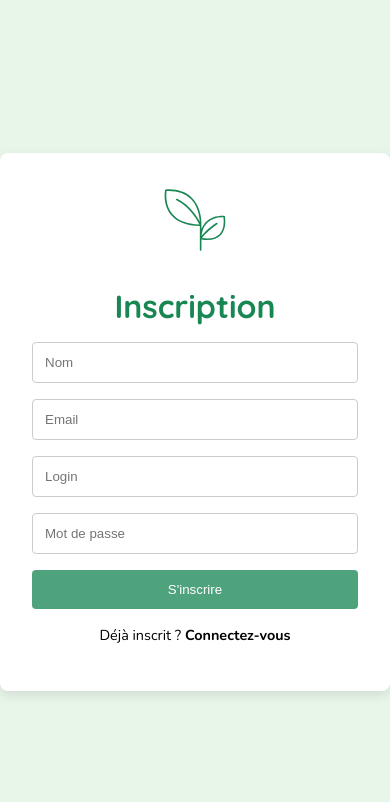
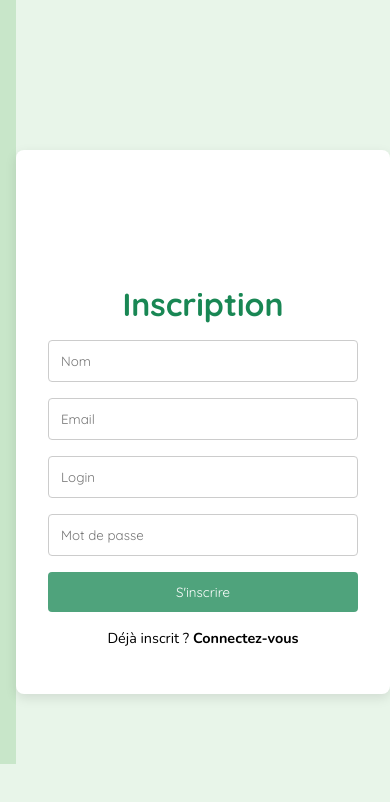
Before and after one commit to SSlhx/Plant-frontend, a React (Vite) app: page /register in a window 390 px wide. Shown: the top 802 px of the page. Built offline with nearby package versions, Linux system fonts and the light colour scheme.

Commit message:
petites modifs front : sidebar + polices + petits ajustements

```diff
--- a/src/App.css
+++ b/src/App.css
@@ -1,5 +1,14 @@
+html {
+  overflow-x: hidden;
+}
+
 body {
   margin: 0;
+  font-family: 'nunito';
+}
+
+h1, h2, h3, h4, h5, h6, button, input, textarea, select {
+  font-family: 'quicksand';
 }
 
 .app {
@@ -29,8 +38,9 @@ body {
   flex: 1;
   /* padding: 20px; */
   overflow-y: auto;
+  overflow-x: hidden;
   background-color: #c8e6c9;
-
+  padding-left: 1rem;
 }
 
 .sidebar {
@@ -47,4 +57,14 @@ body {
 .bloc-text{
   font-family: "Nunito";
 
+}
+
+input[type=range] {
+  accent-color: #198754;
+}
+
+@media screen and (max-width: 768px) {
+  .content {
+    margin-bottom: 80px;
   }
+}
--- a/src/Parcelles.jsx
+++ b/src/Parcelles.jsx
@@ -140,6 +140,14 @@ function Parcelles() {
   return (
     <div style={{ display: "flex", flexDirection: "column", alignItems: "start" }}>
       <h2>Parcelles</h2>
+        <h3>Ajouter une parcelle</h3>
+        <form onSubmit={handleSubmit} style={{ marginBottom: "3rem"}}>
+          <input name="libelle" placeholder="Nom" onChange={handleChange} required />
+          <input name="longueur" type="number" placeholder="Longueur" onChange={handleChange} required />
+          <input name="largeur" type="number" placeholder="Largeur" onChange={handleChange} required />
+          <input name="taille_carres" type="number" step="0.1" placeholder="Taille des carrés" onChange={handleChange} required />
+          <button type="submit">Ajouter</button>
+        </form>
           {parcelles.map(p => {
             const zoom = zooms[p.idParcelle] || 0.6;
             return (
@@ -285,15 +293,6 @@ function Parcelles() {
               </div>
             )
           })}
-
-      <h3>Ajouter une parcelle</h3>
-      <form onSubmit={handleSubmit}>
-        <input name="libelle" placeholder="Nom" onChange={handleChange} required />
-        <input name="longueur" type="number" placeholder="Longueur" onChange={handleChange} required />
-        <input name="largeur" type="number" placeholder="Largeur" onChange={handleChange} required />
-        <input name="taille_carres" type="number" step="0.1" placeholder="Taille des carrés" onChange={handleChange} required />
-        <button type="submit">Ajouter</button>
-      </form>
     </div>
   );
 
--- a/src/components/Header.css
+++ b/src/components/Header.css
@@ -28,4 +28,5 @@
 .logo svg{
   width: 100px;
   height: 70px;
+  fill: #ffffff;
 }
--- a/src/components/Sidebar.css
+++ b/src/components/Sidebar.css
@@ -20,3 +20,23 @@
   margin-bottom: 16px;
   border-radius: 8px;
 }
+
+@media screen and (max-width: 768px) {
+  .sidebar {
+    width: 100%;
+    height: 80px;
+    flex-direction: row;
+    padding-top: 0px;
+    position: absolute;
+    bottom: 0px;
+    justify-content: space-around;
+  }
+
+  .sidebar-header {
+    display: none;
+  }
+
+  .sidebar-item {
+    margin-bottom: 0px;
+  }
+}
--- a/src/components/sidebar.jsx
+++ b/src/components/sidebar.jsx
@@ -1,13 +1,14 @@
 import React from 'react';
+import { Link } from 'react-router-dom';
 import './Sidebar.css';
 
 const Sidebar = () => {
   return (
     <aside className="sidebar">
       <div className="sidebar-header bloc-titre">MENU</div>
-      <div className="sidebar-item"></div>
-      <div className="sidebar-item"></div>
-      <div className="sidebar-item"></div>
+      <div className="sidebar-item"><Link to="/parcelles"><svg xmlns="http://www.w3.org/2000/svg" height="100%" viewBox="0 -960 960 960" width="100%" fill="#ffffff"><path d="M292-120q-38 0-65-27.5T200-213v-371l-73-176H40v-80h141l66 160h591q23 0 35 19t1 39L760-399q51 8 85.5 47t34.5 92q0 58-40.5 99T741-120q-59 0-99.5-41T601-260q0-20 5-37t14-33l-131-12-120 180q-13 20-33.5 31T292-120Zm382-285 99-195H280l50 120q8 20 25.5 33.5T396-431l278 26ZM293-201q2 0 9-5l97-144q-49-5-77-23.5T280-412v200q0 5 4 8t9 3Zm447 1q26 0 43-17.5t17-42.5q0-26-17-43t-43-17q-25 0-42.5 17T680-260q0 25 17.5 42.5T740-200Zm-66-205-278-26 278 26Z"/></svg></Link></div>
+      <div className="sidebar-item"><Link to="/plantes"><svg xmlns="http://www.w3.org/2000/svg" height="100%" viewBox="0 -960 960 960" width="100%" fill="#ffffff"><path d="M216-176q-45-45-70.5-104T120-402q0-63 24-124.5T222-642q35-35 86.5-60t122-39.5Q501-756 591.5-759t202.5 7q8 106 5 195t-16.5 160.5q-13.5 71.5-38 125T684-182q-53 53-112.5 77.5T450-80q-65 0-127-25.5T216-176Zm112-16q29 17 59.5 24.5T450-160q46 0 91-18.5t86-59.5q18-18 36.5-50.5t32-85Q709-426 716-500.5t2-177.5q-49-2-110.5-1.5T485-670q-61 9-116 29t-90 55q-45 45-62 89t-17 85q0 59 22.5 103.5T262-246q42-80 111-153.5T534-520q-72 63-125.5 142.5T328-192Zm0 0Zm0 0Z"/></svg></Link></div>
+      <div className="sidebar-item"><Link to="/profile"><svg xmlns="http://www.w3.org/2000/svg" height="100%" viewBox="0 -960 960 960" width="100%" fill="#fff"><path d="M234-276q51-39 114-61.5T480-360q69 0 132 22.5T726-276q35-41 54.5-93T800-480q0-133-93.5-226.5T480-800q-133 0-226.5 93.5T160-480q0 59 19.5 111t54.5 93Zm246-164q-59 0-99.5-40.5T340-580q0-59 40.5-99.5T480-720q59 0 99.5 40.5T620-580q0 59-40.5 99.5T480-440Zm0 360q-83 0-156-31.5T197-197q-54-54-85.5-127T80-480q0-83 31.5-156T197-763q54-54 127-85.5T480-880q83 0 156 31.5T763-763q54 54 85.5 127T880-480q0 83-31.5 156T763-197q-54 54-127 85.5T480-80Zm0-80q53 0 100-15.5t86-44.5q-39-29-86-44.5T480-280q-53 0-100 15.5T294-220q39 29 86 44.5T480-160Zm0-360q26 0 43-17t17-43q0-26-17-43t-43-17q-26 0-43 17t-17 43q0 26 17 43t43 17Zm0-60Zm0 360Z"/></svg></Link></div>
     </aside>
   );
 };
```
